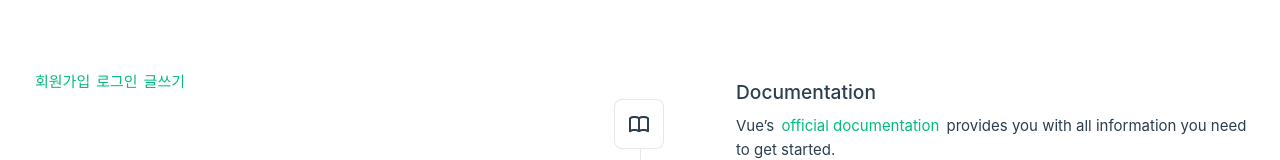
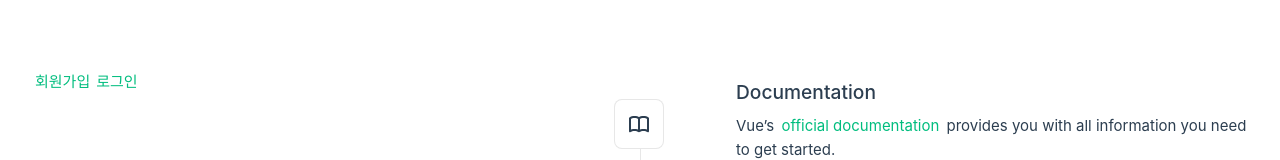
Before and after one commit to sbsteacher/2025-02-msa-fe-board-auth, a Vue app: page / in a window 1280 px wide. Shown: the top 160 px of the page. Built offline with nearby package versions, Linux system fonts and the light colour scheme.

Commit message:
로그인시 메뉴 변경

```diff
--- a/src/App.vue
+++ b/src/App.vue
@@ -6,12 +6,15 @@ const authentication = useAuthenticationStore();
 
 <template>
 <header>
-  <span v-if="authentication.state.isSigned">
+  <div v-if="authentication.state.isSigned">
     {{ authentication.state.signedUser.nm }}님 환영합니다.
-  </span>
-  <router-link to="/signup">회원가입</router-link>
-  <router-link to="/signin">로그인</router-link>
-  <router-link to="/board/write">글쓰기</router-link>
+    <router-link to="/board/write">글쓰기</router-link>
+  </div>
+  <div v-else>
+    <router-link to="/signup">회원가입</router-link>
+    <router-link to="/signin">로그인</router-link>
+  </div>
+
 </header>
 <main>
   <router-view />
```
